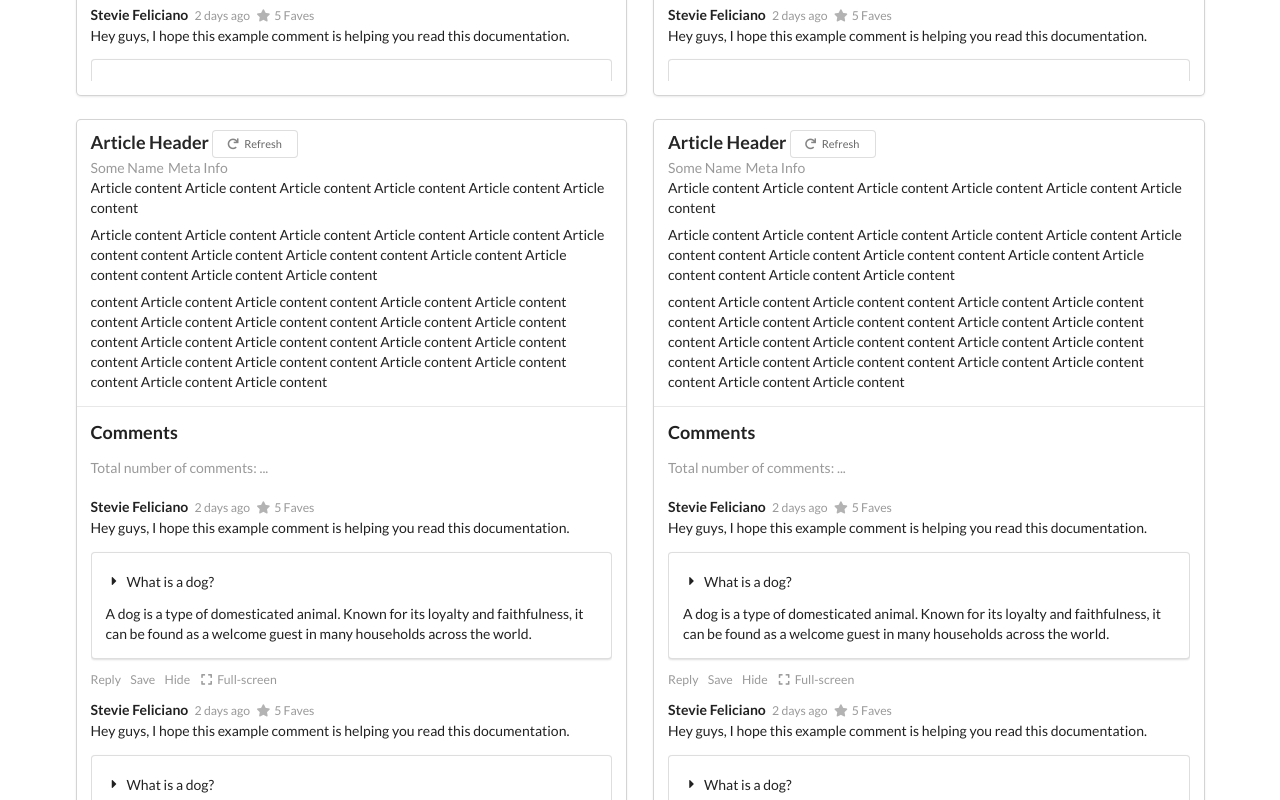
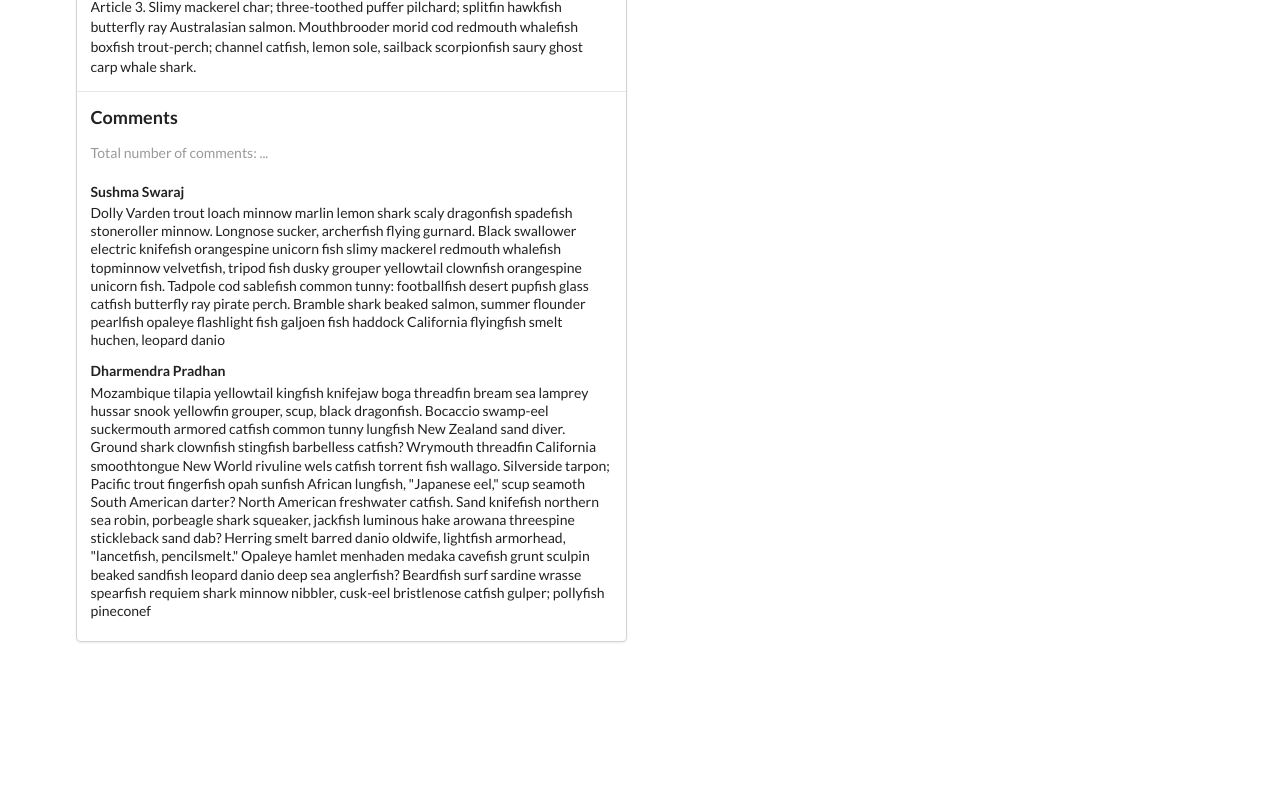
Before and after one commit to nikitasardov/comment-moderator-react-ui, a React (Create React App) app: page / in a window 1280 px wide. Shown: the part 820-1620 px from the top of the page. After the commit the page ends 1473 px from the top, so only its background shows below. Built offline with nearby package versions, Linux system fonts and the light colour scheme.

Commit message:
required components rendered with static data

```diff
--- a/src/components/App.jsx
+++ b/src/components/App.jsx
@@ -4,20 +4,21 @@ import Board from './Board';
 //import './css/Common.css';
 
 export default class App extends React.Component {
-    constructor() {
-        super();
+/*    constructor(props) {
+        super(props);
         this.state = {
             users: [],
             comments: [],
             articles: []
         };
-    }
+    }*/
 
     render() {
+
         return (
             <div>
                 {/*<Header changeTitle={this.changeTitle.bind(this)} title={this.state.title} />*/}
-                <Board />
+                <Board data={this.props.data} />
                 {/*<Footer />*/}
             </div>
         );
--- a/src/components/Article.jsx
+++ b/src/components/Article.jsx
@@ -1,24 +1,28 @@
 import React from "react";
 
 export default class Article extends React.Component {
+/*    constructor(props) {
+        super(props);
+    }*/
 
     render() {
+
         return (
             <div className="content">
                 <div className="header">
-                    Article Header <button className="ui basic mini button"><i className="repeat icon" />Refresh</button>
+                    {this.props.title}
+                    <button className="ui basic mini button"><i className="repeat icon" />Refresh</button>
                 </div>
+
                 <div className="meta">
-                    <span className="name floating right">Some Name</span>
+                    <span className="name floating right">
+                        {this.props.author.name}
+                    </span>
                     <span>Meta Info</span>
                 </div>
-                <div style={{'maxHeight': '30vh', 'overflow-y': 'scroll'}}>
-                    <p>Article content Article content Article content Article content Article content Article content </p>
-                    <p>Article content Article content Article content Article content Article content Article content
-                        content Article content Article content content Article content Article content content Article content Article content</p>
-                    <p>content Article content Article content content Article content Article content content Article content Article content content Article content Article content
-                        content Article content Article content content Article content Article content content Article content Article content
-                        content Article content Article content content Article content Article content </p>
+
+                <div style={{'maxHeight': '30vh', 'overflowY': 'scroll'}}>
+                    {this.props.text}
                 </div>
             </div>
         );
--- a/src/components/Board.jsx
+++ b/src/components/Board.jsx
@@ -3,37 +3,29 @@ import React from "react";
 import Card from "./Card";
 
 export default class Board extends React.Component {
+/*    constructor(props) {
+        super(props);
+    }*/
 
     render() {
+        let cards = this.props.data.map(function(article) {
+            return <Card
+                    key={article.id.toString()}
+                    id={article.id}
+                    author={article.author}
+                    title={article.title}
+                    text={article.text}
+                    comments={article.comments}
+            />
+        });
+
         return (
-        <div className="ui container">
-
-            <h2 className="ui header">Comment Moderator</h2>
-
-            <div className="ui two column doubling cards">
-                <Card />
-                <Card />
-                <Card />
-                <Card />
-                <Card />
-                <Card />
-                <Card />
-                <Card />
-                <Card />
-                <Card />
-                <Card />
-                <Card />
-                <Card />
-                <Card />
-                <Card />
-                <Card />
-                <Card />
-                <Card />
-                <Card />
-                <Card />
-                <Card />
+            <div className="ui container">
+                <h2 className="ui header">Comment Moderator</h2>
+                <div className="ui two column doubling cards">
+                    {cards}
+                </div>
             </div>
-        </div>
         );
     }
 }
--- a/src/components/Card.jsx
+++ b/src/components/Card.jsx
@@ -4,12 +4,21 @@ import Article from './Article';
 import CommentsList from './CommentsList';
 
 export default class Card extends React.Component {
+/*    constructor(props) {
+        super(props);
+    }*/
 
     render() {
+
         return (
             <div className='ui card'>
-                <Article />
-                <CommentsList />
+                <Article
+                     id={this.props.id}
+                     author={this.props.author}
+                     title={this.props.title}
+                     text={this.props.text}
+                />
+                <CommentsList comments={this.props.comments} />
             </div>
         );
     }
--- a/src/components/CommentItem.jsx
+++ b/src/components/CommentItem.jsx
@@ -1,6 +1,10 @@
 import React from "react";
 
 export default class CommentItem extends React.Component {
+/*    constructor(props) {
+        super(props);
+    }*/
+
     render() {
         return (
             <div className="comment">
@@ -8,18 +12,18 @@ export default class CommentItem extends React.Component {
                  <img src="/images/avatar/small/stevie.jpg">
                  </a>*/}
                 <div className="content">
-                    <a className="author">Stevie Feliciano</a>
-                    <div className="metadata">
+                    <a className="author">{this.props.commenter.name}</a>
+{/*                    <div className="metadata">
                         <div className="date">2 days ago</div>
                         <div className="rating">
                             <i className="star icon" />
                             5 Faves
                         </div>
+                    </div>*/}
+                    <div className="text">
+                        {this.props.text}
                     </div>
-                    <div className="text">
-                        Hey guys, I hope this example comment is helping you read this documentation.
-                    </div>
-                    <div className="ui segment">
+{/*                    <div className="ui segment">
                         <div className="ui accordion">
                             <div className="title">
                                 <i className="dropdown icon" />
@@ -29,8 +33,8 @@ export default class CommentItem extends React.Component {
                                 <p>A dog is a type of domesticated animal. Known for its loyalty and faithfulness, it can be found as a welcome guest in many households across the world.</p>
                             </div>
                         </div>
-                    </div>
-                    <div className="actions">
+                    </div>*/}
+{/*                    <div className="actions">
                         <a className="reply">Reply</a>
                         <a className="save">Save</a>
                         <a className="hide">Hide</a>
@@ -38,7 +42,7 @@ export default class CommentItem extends React.Component {
                             <i className="expand icon" />
                             Full-screen
                         </a>
-                    </div>
+                    </div>*/}
                 </div>
             </div>
         );
--- a/src/components/CommentsList.jsx
+++ b/src/components/CommentsList.jsx
@@ -4,18 +4,25 @@ import CommentItem from "./CommentItem";
 import CommentsListHeader from "./CommentsListHeader";
 
 export default class CommentsList extends React.Component {
+/*    constructor(props) {
+        super(props);
+    }*/
+
     render() {
+        let comments = this.props.comments.map(function(comment) {
+            return <CommentItem
+                key={comment.id.toString()}
+                id={comment.id}
+                commenter={comment.commenter}
+                text={comment.text}
+            />
+        });
+
         return (
             <div className="content">
                 <CommentsListHeader />
-                <div className="ui comments" style={{'maxHeight': '60vh', 'overflow-y': 'scroll'}}>
-                    <CommentItem/>
-                    <CommentItem/>
-                    <CommentItem/>
-                    <CommentItem/>
-                    <CommentItem/>
-                    <CommentItem/>
-                    <CommentItem/>
+                <div className="ui comments" style={{'maxHeight': '60vh', 'overflowY': 'scroll'}}>
+                    {comments}
                 </div>
             </div>
         );
```
Also changed, not shown: src/index.js (+93 -1 lines).
